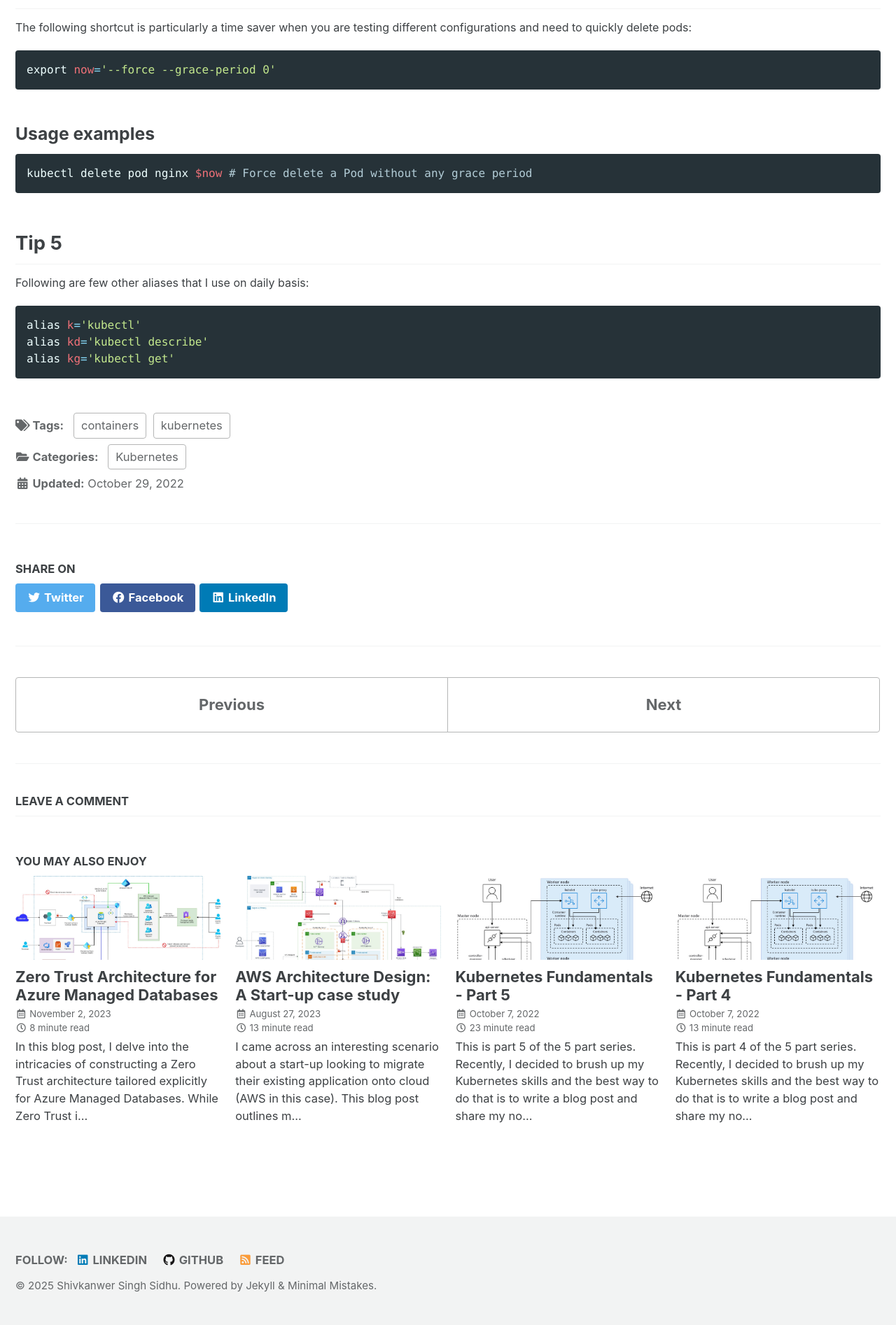
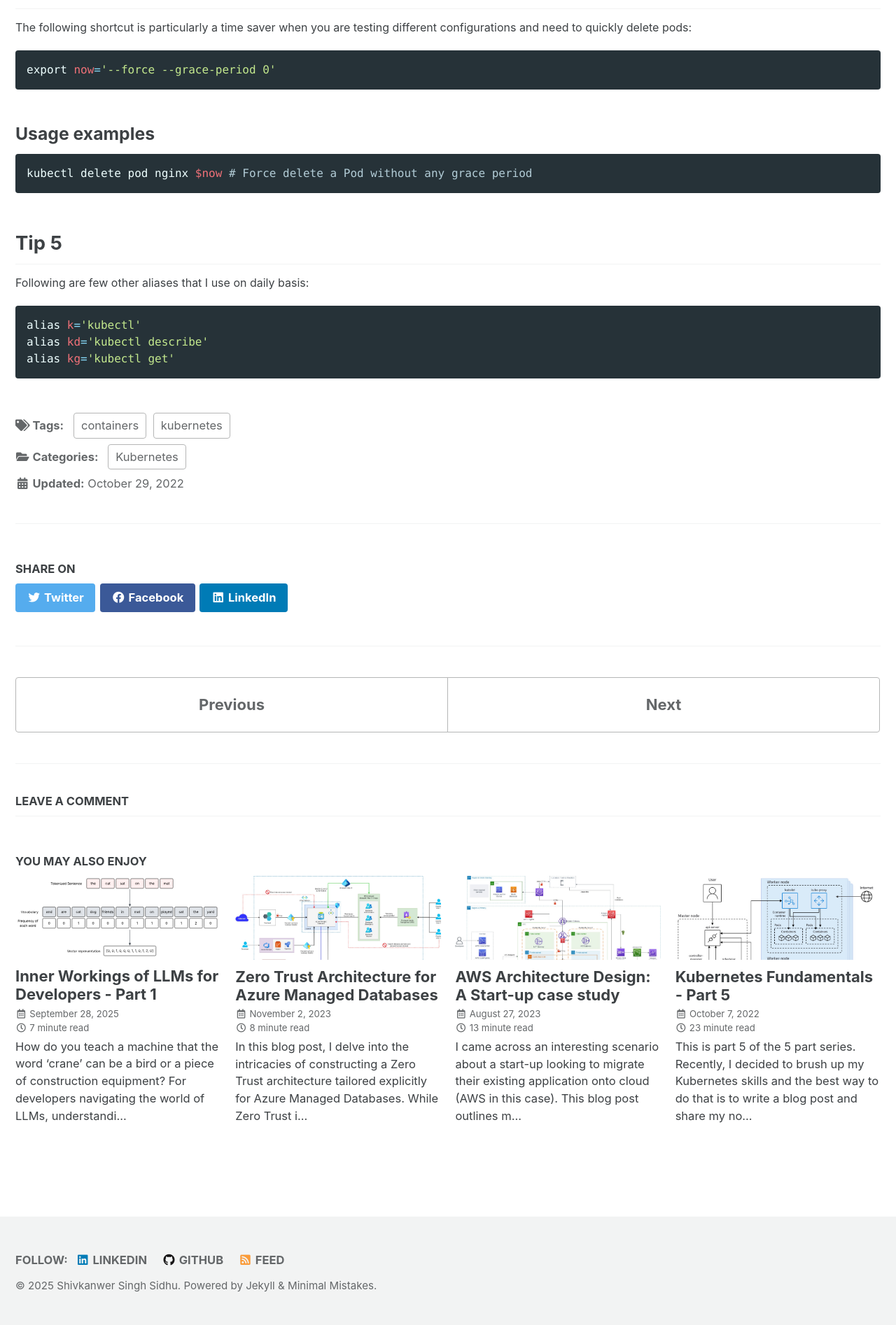
Before and after one commit to shivkanwer/shivkanwer.github.io, a Jekyll site: the page built from _posts/2022-10-29-kubernetes-tips-and-tricks.md, in a window 1280 px wide. Shown: the part 1672-3566 px from the top of the page at 70% size. Built offline with Jekyll 4.4.1, drawn with Linux system fonts in a browser that asks for light colours; cached includes are drawn as plain includes; comment, search, counter and statistics services are not loaded; some of the changed lines change nothing that is shown.

Commit message:
feat: Add LLMs for Developers Part 1 blog post and image styling improvements
- Add comprehensive blog post on Inner Workings of LLMs Part 1
- Cover Bag of Words model with step-by-step visual explanations
- Include 4 custom SVG diagrams for BoW process illustration
- Add enhanced CSS styling for figure captions and image centering
- Update custom.scss with responsive figure and image styling
- Add NLP tag to post categories for better organization

```diff
--- /dev/null
+++ b/_posts/2025-09-28-Inner-workings-of-LLMs-for-Developers-part1.md
@@ -0,0 +1,101 @@
+---
+title: "Inner Workings of LLMs for Developers - Part 1"
+date: 2025-09-28
+layout: wide-no-author
+#classes: wide
+excerpt: "How do you teach a machine that the word 'crane' can be a bird or a piece of construction equipment? For developers navigating the world of LLMs, understanding this core challenge is key to building a solid foundation. In Part 1 of our 'Inner Workings of LLMs' series for developers, we tackle this core challenge by exploring the classic Bag-of-Words model. We'll break down how it converts text into numbers, its real-world applications, and its critical limitations—all without the complex math."
+header:
+  teaser: "/assets/images/llms-for-developers/bow-step4.svg"
+categories:
+  - AI
+tags:
+  - ai
+  - llm
+  - nlp
+---
+
+The world of Artificial Intelligence (AI) is evolving at an unprecedented pace, with new models, architectures, and protocols emerging almost daily. In this exciting, yet sometimes overwhelming, landscape, it's easy for the foundational principles to get lost in the noise. As developers, we often find ourselves racing to keep up with the latest advancements, inadvertently creating gaps in our understanding of the underlying fundamentals.
+
+But as experienced professionals, we know the immense value of a solid foundation. That's why I decided to start this blog post series: to revisit and reinforce the core concepts of Large Language Models (LLMs) before you dive into the concepts such as Agentic AI, MCP, and A2A.
+
+This series is crafted specifically for developers. My aim is not to delve into complex mathematics. While it's crucial for researchers, it's often not essential for developers to understand. Instead, I'll focus on explaining the concepts using clear language and visuals to make complex ideas easy to understand.
+
+Let’s begin.
+
+One of the core challenges in the field of Natural Language Processing (NLP) has always been the translation of unstructured, ambiguous human language into a structured format that machine learning algorithms can understand. For example, take the word 'crane'. In the sentence, 'The crane landed by the water to catch a fish,' it's a bird. But in, 'The construction crew used a crane to lift the steel beam,' it's a machine. We understand this difference instantly from the context, but teaching a machine to do the same is a major challenge in NLP.
+
+Machine learning models, such as classifiers and clustering models, operate on numbers (mathematical operations) and not words. Though text has long been represented numerically using formats like ASCII or Unicode, it only tells the computer what character to display but does not capture any information about the meaning of the words, their relationships, or the context in which they exist. For instance, typing "cat" immediately converts it into binary representations of ASCII or Unicode values for 'c', 'a', and 't'. The problem is that these numbers are meaningless and arbitrary from a linguistic perspective.
+
+## Early 2000s
+***Bag of Words*** emerged as the first model in the early 2000s that attempted to solve this challenge, or at least some part of it.
+
+It provides a simple but effective way to represent text data in a numerical format that computers can understand and process. The core idea is to treat a piece of text, whether a sentence, a document, or a whole corpus as an unordered collection ("bag") of its words. The model scans the text and does two things:
+1. It disregards all grammar, context, and word order.
+2.  It simply counts how many times each word appears.
+
+To understand how the BoW model works, let's walk through an example. Our goal is to create a numerical representation for the following three sentences, which will serve as our text corpus:
+- The cat sat on the mat.
+- The dog played in the yard.
+- The cat and the dog are friends.
+
+### Step 1: Pre-processing
+Pre-processing typically involves:
+- **Lowercasing**: Converting all text to lowercase to ensure that "The" and "the" are treated as the same word.
+- **Removing Punctuation**: Punctuation often carries grammatical or structural information rather than core semantic meaning, and its removal simplifies the overall sentence structure.
+<p class="image-with-caption">
+  <img alt="Text pre-processing example showing lowercasing and punctuation removal" src="/assets/images/llms-for-developers/bow-step1.svg" style="max-width: 750px;">
+  <figcaption style="text-align: center;"><strong>Step 1:</strong> An illustration of the pre-processing step, where raw text is transformed by lowercasing all words and removing punctuation to standardize the input for the Bag of Words model</figcaption>
+</p>
+
+### Step 2: Tokenization
+Tokenization is the process of breaking down a sentence into individual units called tokens. While these tokens can be words or even sub-parts of words, for the purpose of this example, we will use a simple technique, splitting the sentence by its whitespaces to create a list of individual words.
+<p class="image-with-caption">
+  <img alt="A visual representation of the tokenization process, showing a sentence broken down into individual words or tokens" src="/assets/images/llms-for-developers/bow-step2.svg" style="max-width: 1050px;">
+  <figcaption style="text-align: center;"><strong>Step 2:</strong> Tokenization is the crucial process of segmenting raw text into smaller units, such as words or sub-words, preparing it for machine learning models.</figcaption>
+</p>
+
+### Step 3: Create Vocabulary
+A model vocabulary is created by retaining all the unique words across the three sentences. It's common to sort this vocabulary alphabetically.
+<p class="image-with-caption">
+  <img alt="A visual representation of the vocabulary created from three sentences: 'the cat sat on the mat', 'the dog played in the yard', and 'the cat and the dog are friends'. The vocabulary lists unique words alphabetically." src="/assets/images/llms-for-developers/bow-step3.svg" style="max-width: 1050px;">
+  <figcaption style="text-align: center;"><strong>Step 3:</strong> Vocabulary generated from the example sentences.</figcaption>
+</p>
+
+### Step 4: Numerical Representation
+This is the final step where we convert each sentence into a numerical representation known as a vector. For each word in the input sentence, we check if it exists in the dictionary. If it does, we increment its count.
+<p class="image-with-caption">
+  <img alt="An illustration of the numerical representation (vector) of three distinct sentences. Each sentence is represented as a 12-element array of numbers. These numerical values signify the frequency of words from a predetermined vocabulary within each respective sentence." src="/assets/images/llms-for-developers/bow-step4.svg" style="max-width: 950px;">
+  <figcaption style="text-align: center;"><strong>Step 4:</strong> Numerical representation of the example sentences.</figcaption>
+</p>
+
+***Step 4*** is repeated for each of the input sentences to obtain the vector representation. The final vector representation for all the inputs:
+- The cat sat on the mat: [0, 0, 1, 0, 0, 0, 1, 1, 0, 1, 2, 0]
+- The dog played in the yard: [0, 0, 0, 1, 0, 1, 0, 0, 1, 0, 2, 1]
+- The cat and the dog are friends: [1, 1, 1, 1, 1, 0, 0, 0, 0, 0, 2, 0]
+
+This simple array of numbers is now a fully structured, mathematical object. We can compare it with other vectors, feed it into a machine learning classifier, and perform calculations on it to achieve specific goals.
+
+Further reading: Datacamp has an excellent blog post that describes details of [implementing Bag of Words using Python](https://www.datacamp.com/tutorial/python-bag-of-words-model){:target="_blank"}
+{: .notice--info}
+
+### Use Cases for the Bag-of-Words Model
+The simplicity and efficiency of the BoW model make it highly effective for a variety of tasks, especially where the presence of certain keywords is more important than the sentence structure.
+- **Document Classification**: This is one of the most common applications. BoW can classify documents into predefined categories. For example, it can sort news articles into topics like "sports," "politics," or "technology" based on the words they contain.
+- **Spam Filtering**: Email services use BoW to identify spam. By creating a vocabulary of words commonly found in spam emails (e.g., "prize," "free," "winner"), the model can score incoming emails and filter out the unwanted ones.
+- **Sentiment Analysis**: Businesses use BoW to gauge public opinion from reviews or social media posts. By counting the frequency of positive ("excellent," "love," "great") and negative ("terrible," "disappointed," "poor") words, a system can classify a piece of text as having a positive, negative, or neutral sentiment.
+- **Information Retrieval**: Search engines can use the principles of BoW to find documents that are relevant to a user's query by matching the words in the query with the words in the documents.
+
+### Challenges with BoW Model
+Even though the BoW model is quite useful in several use cases, it has several limitations that prevent it from being used in more sophisticated language AI tasks.
+- The BoW model does not have a notion of context or word order. The sentences "This movie was **not good**, it was terrible." and "This movie was good, **not** terrible." would have the exact same BoW representation, even though their meanings are completely different.
+- The BoW model is essentially color-blind to the meaning of words. It can see and count the words themselves, but it has no idea what they represent or how they relate to each other. Consider these two sentences: "The price of the house is high" and "The cost of the house is elevated". These sentences convey the exact same idea, but for the model, the words 'price' and 'cost' (or 'high' and 'elevated') would be treated as completely separate and unrelated words even though they mean the same in this context.
+- Another challenge is sparsity. The model creates a vector that is the size of the entire vocabulary of the text corpus. In the example that we saw earlier, the vocabulary size is 12, so each vector representation is of size 12. Imagine a large dataset with a vocabulary size of 10,000. Since any given input only contains a small fraction of the total vocabulary, these vectors are mostly filled with zeros, a condition known as sparsity. Sparse vectors can be computationally inefficient and require large amounts of memory.
+- The model can only represent words that were present in the vocabulary created from the training data. If it encounters a new word at a later stage, it has no way to represent it and will simply ignore it.
+
+As we've seen, the Bag-of-Words model is blind to both context and meaning, treating words like 'price' and 'cost' as completely unrelated. So, how do we move from simply counting words to _truly understanding_ them?
+
+In Part 2 of this series, we'll explore the revolutionary breakthrough that did just that: **Word Embeddings** and the groundbreaking **Word2Vec** model.
+
+## References
+- [Bag-of-words Model: Wikipedia](https://en.wikipedia.org/wiki/Bag-of-words_model){:target="_blank"}
+- [Bag-of-words in NLP](https://www.geeksforgeeks.org/nlp/bag-of-words-bow-model-in-nlp/){:target="_blank"}
--- a/_sass/custom.scss
+++ b/_sass/custom.scss
@@ -41,3 +41,19 @@
     }
   }
 }
+
+/* Image Caption Styles */
+.image-with-caption {
+  text-align: center;
+  margin: 2em 0;
+
+  img {
+    width: 100%;
+    max-width: 1150px;
+    height: auto;
+    display: block;
+    margin: 0 auto;
+    border-radius: 8px;
+    box-shadow: 0 2px 8px rgba(0, 0, 0, 0.1);
+  }
+}
```
Also changed, not shown: assets/images/llms-for-developers/bow-step1.png (added), assets/images/llms-for-developers/bow-step1.svg (added), assets/images/llms-for-developers/bow-step2.svg (added), assets/images/llms-for-developers/bow-step3.svg (added), assets/images/llms-for-developers/bow-step4.svg (added).
